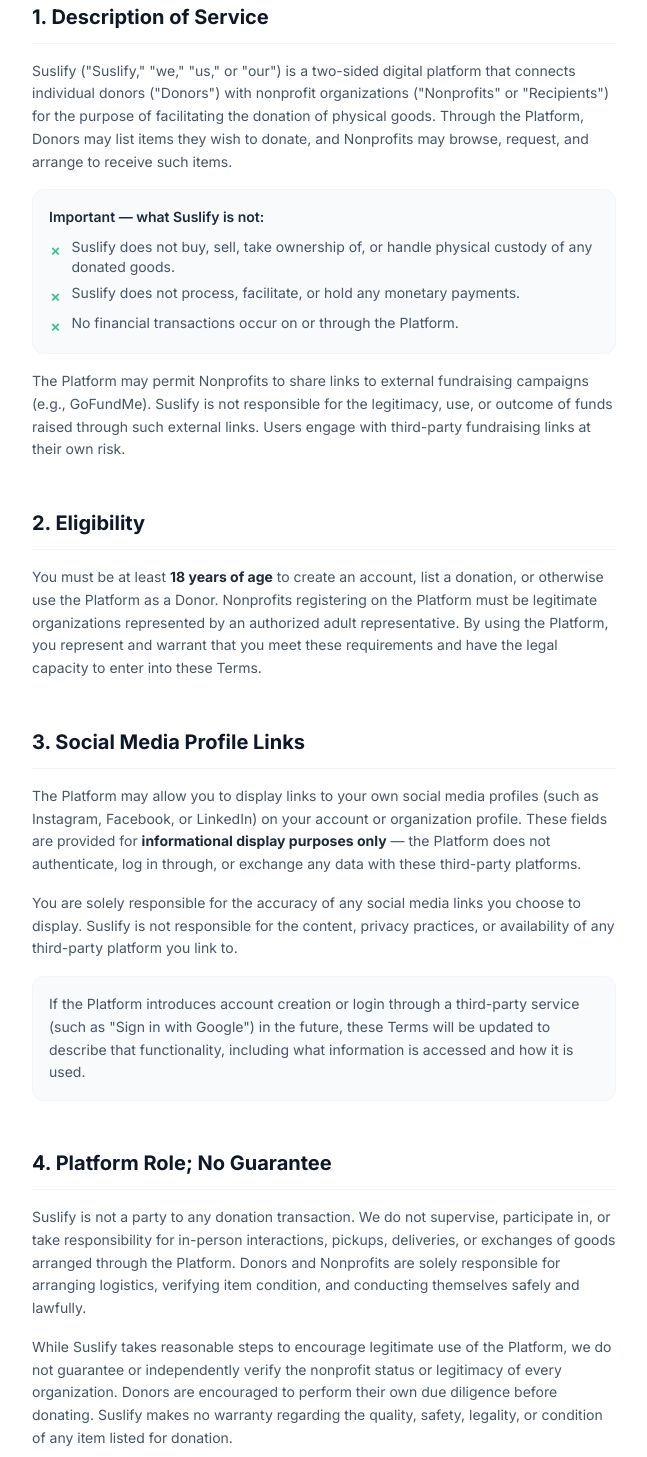
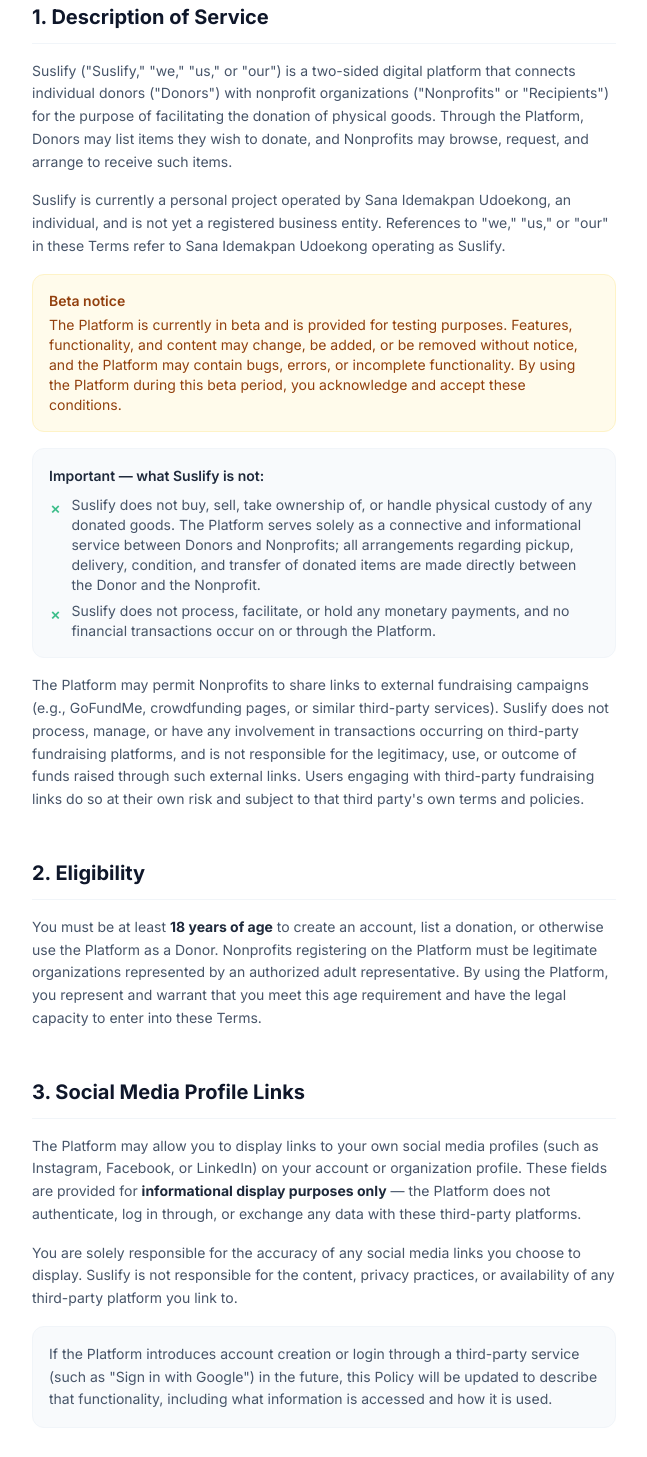
Before and after one commit to Suslify/suslify_landing, an Astro site: page /terms in a window 1280 px wide. Shown: the part 563-2020 px from the top of the page, without its empty margins (452-1099 px from the left). Built offline with nearby package versions, Linux system fonts and the light colour scheme; Astro itself is replaced by a stand-in of ours.

Commit message:
chore: update terms and privacy policy

```diff
--- a/src/pages/privacy.astro
+++ b/src/pages/privacy.astro
@@ -43,13 +43,16 @@ const sections = [
 
     <!-- Main content -->
     <main class="min-w-0">
-      <p class="text-xs font-bold uppercase tracking-widest text-brand-600 mb-3">Legal</p>
       <h1 class="text-3xl sm:text-4xl font-bold tracking-tight text-slate-900 mb-2">Privacy Policy</h1>
-      <p class="text-sm text-slate-400 mb-10">Last Updated: 28 June, 2026</p>
+      <p class="text-sm text-slate-400 mb-10">Last Updated: 30 June, 2026</p>
 
       <div class="prose prose-slate max-w-none text-slate-600 leading-relaxed">
 
         <p>This Privacy Policy describes how Suslify ("Suslify," "we," "us," or "our") collects, uses, discloses, and protects personal information when you use our platform, including our website (suslify.com) and web/mobile application (collectively, the "Platform"). This Policy applies to Donors, Nonprofits, and all other visitors and users of the Platform.</p>
+
+        <p>Suslify is currently a personal project operated by Sana Idemakpan Udoekong, an individual, and is not yet a registered business entity. References to "we," "us," or "our" in this Policy refer to Sana Idemakpan Udoekong operating as Suslify.</p>
+
+        <p>The Platform is currently in beta and is provided for testing purposes. Features, functionality, and the data practices described in this Policy may change as the Platform develops, and this Policy will be updated accordingly.</p>
 
         <p>This Policy is intended to comply with applicable U.S. state privacy laws (including the CCPA/CPRA and other comprehensive state privacy laws), the EU/UK General Data Protection Regulation (GDPR), Switzerland's FADP, and Canada's PIPEDA and Quebec's Law 25, to the extent applicable to our processing of your personal information.</p>
 
--- a/src/pages/terms.astro
+++ b/src/pages/terms.astro
@@ -34,7 +34,7 @@ const sections = [
       <h1 class="text-4xl sm:text-5xl font-bold tracking-tight text-slate-900 mb-3 leading-tight">
         Terms and Conditions
       </h1>
-      <p class="text-slate-400 text-sm">Last Updated: June 28, 2026</p>
+      <p class="text-slate-400 text-sm">Last Updated: June 30, 2026</p>
     </div>
   </section>
 
@@ -77,13 +77,26 @@ const sections = [
             facilitating the donation of physical goods. Through the Platform, Donors may list items they wish
             to donate, and Nonprofits may browse, request, and arrange to receive such items.
           </p>
+          <p>
+            Suslify is currently a personal project operated by Sana Idemakpan Udoekong, an individual, and is
+            not yet a registered business entity. References to "we," "us," or "our" in these Terms refer to
+            Sana Idemakpan Udoekong operating as Suslify.
+          </p>
+          <div class="p-4 bg-amber-50 rounded-xl border border-amber-100 text-sm text-amber-800">
+            <p class="font-semibold mb-1">Beta notice</p>
+            <p>
+              The Platform is currently in beta and is provided for testing purposes. Features, functionality,
+              and content may change, be added, or be removed without notice, and the Platform may contain bugs,
+              errors, or incomplete functionality. By using the Platform during this beta period, you acknowledge
+              and accept these conditions.
+            </p>
+          </div>
           <div class="p-4 bg-slate-50 rounded-xl border border-slate-100">
             <p class="font-semibold text-slate-800 mb-2">Important — what Suslify is not:</p>
             <ul class="space-y-1.5 mt-2">
               {[
-                'Suslify does not buy, sell, take ownership of, or handle physical custody of any donated goods.',
-                'Suslify does not process, facilitate, or hold any monetary payments.',
-                'No financial transactions occur on or through the Platform.',
+                'Suslify does not buy, sell, take ownership of, or handle physical custody of any donated goods. The Platform serves solely as a connective and informational service between Donors and Nonprofits; all arrangements regarding pickup, delivery, condition, and transfer of donated items are made directly between the Donor and the Nonprofit.',
+                'Suslify does not process, facilitate, or hold any monetary payments, and no financial transactions occur on or through the Platform.',
               ].map(item => (
                 <li class="flex gap-2.5 text-sm">
                   <span class="mt-1 text-brand-500 font-bold shrink-0">✗</span>
@@ -93,9 +106,12 @@ const sections = [
             </ul>
           </div>
           <p>
-            The Platform may permit Nonprofits to share links to external fundraising campaigns (e.g., GoFundMe).
-            Suslify is not responsible for the legitimacy, use, or outcome of funds raised through such external
-            links. Users engage with third-party fundraising links at their own risk.
+            The Platform may permit Nonprofits to share links to external fundraising campaigns (e.g., GoFundMe,
+            crowdfunding pages, or similar third-party services). Suslify does not process, manage, or have any
+            involvement in transactions occurring on third-party fundraising platforms, and is not responsible
+            for the legitimacy, use, or outcome of funds raised through such external links. Users engaging with
+            third-party fundraising links do so at their own risk and subject to that third party's own terms
+            and policies.
           </p>
         </div>
       </section>
@@ -107,7 +123,7 @@ const sections = [
           You must be at least <strong class="text-slate-800">18 years of age</strong> to create an account,
           list a donation, or otherwise use the Platform as a Donor. Nonprofits registering on the Platform
           must be legitimate organizations represented by an authorized adult representative. By using the
-          Platform, you represent and warrant that you meet these requirements and have the legal capacity to
+          Platform, you represent and warrant that you meet this age requirement and have the legal capacity to
           enter into these Terms.
         </p>
       </section>
@@ -129,7 +145,7 @@ const sections = [
           </p>
           <div class="p-4 bg-slate-50 rounded-xl border border-slate-100 text-slate-600">
             If the Platform introduces account creation or login through a third-party service (such as
-            "Sign in with Google") in the future, these Terms will be updated to describe that functionality,
+            "Sign in with Google") in the future, this Policy will be updated to describe that functionality,
             including what information is accessed and how it is used.
           </div>
         </div>
@@ -143,13 +159,14 @@ const sections = [
             Suslify is not a party to any donation transaction. We do not supervise, participate in, or take
             responsibility for in-person interactions, pickups, deliveries, or exchanges of goods arranged
             through the Platform. Donors and Nonprofits are solely responsible for arranging logistics,
-            verifying item condition, and conducting themselves safely and lawfully.
+            verifying item condition, and conducting themselves safely and lawfully during any exchange.
           </p>
           <p>
-            While Suslify takes reasonable steps to encourage legitimate use of the Platform, we do not guarantee
-            or independently verify the nonprofit status or legitimacy of every organization. Donors are encouraged
-            to perform their own due diligence before donating. Suslify makes no warranty regarding the quality,
-            safety, legality, or condition of any item listed for donation.
+            While Suslify takes reasonable steps to encourage legitimate use of the Platform by Nonprofits, we
+            do not guarantee or independently verify the nonprofit status, legitimacy, or registration of every
+            organization using the Platform yet. Donors are encouraged to perform their own due diligence before
+            donating. Suslify makes no warranty regarding the quality, safety, legality, or condition of any
+            item listed for donation.
           </p>
         </div>
       </section>
@@ -299,7 +316,9 @@ const sections = [
             <h3 class="font-semibold text-slate-800 mb-1">12.3 Governing Law</h3>
             <p>
               These Terms are governed by the laws of the <strong class="text-slate-800">United States and
-              the State of Illinois</strong>, without regard to conflict-of-law principles.
+              the State of Illinois</strong>, without regard to conflict-of-law principles. Illinois is
+            designated here because it is where the operator of Suslify is currently residing for educational
+            purposes.
             </p>
           </div>
         </div>
```
